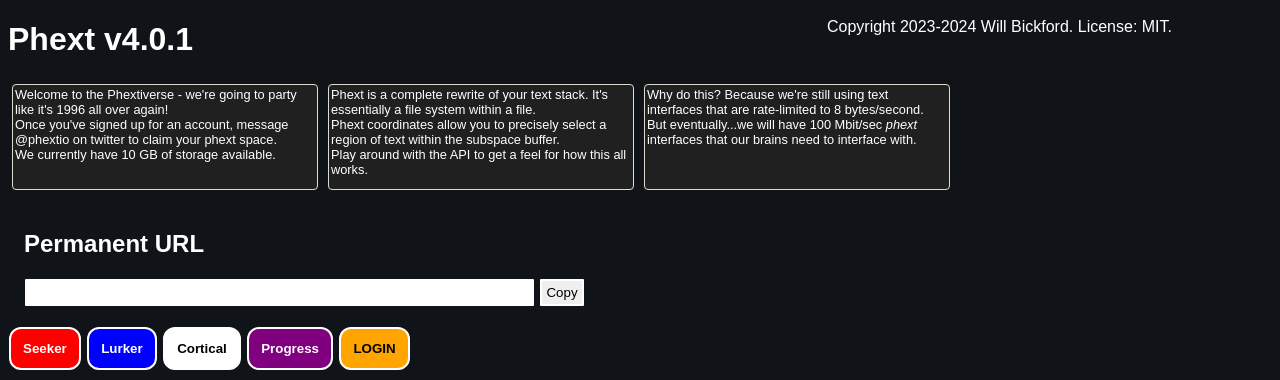
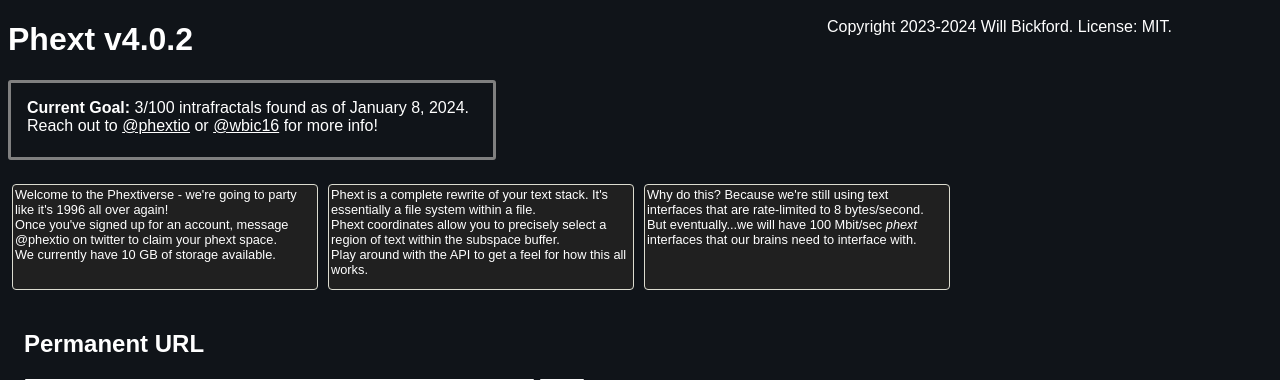
Before and after one commit to wbic16/phextio, a PHP site: page / in a window 1280 px wide. Shown: the top 380 px of the page. Run offline with PHP 8.4, Linux system fonts and the light colour scheme.

Commit message:
Added the Goal Tile

```diff
--- a/homepage.css
+++ b/homepage.css
@@ -157,3 +157,15 @@ th {
   top: 4px;
   right: 4px;
 }
+#goal {
+  border: 3px solid grey;
+  border-radius: 3px;
+  width: 450px;
+  height: 42px;
+  padding: 16px;
+  margin-bottom: 20px;
+}
+#goal a,
+#goal a:visited {
+  font-size: 1em;
+}
--- a/index.html
+++ b/index.html
@@ -3,7 +3,7 @@
 <head>
 <title>phext.io - open-source knowledge</title>
 <link rel="stylesheet" href="phext.css?rev=4" />
-<link rel="stylesheet" href="homepage.css?rev=4" />
+<link rel="stylesheet" href="homepage.css?rev=5" />
 
 <script type="text/javascript" src="qrcode.js"></script>
 <script type="text/javascript" src="phext.ts?rev=4.0.1"></script>
@@ -11,7 +11,15 @@
 <body onload="startup();">
 
 <div id="root">
-<h1>Phext v4.0.1</h1>
+<h1>Phext v4.0.2</h1>
+
+<div id="goal">
+<strong>Current Goal:</strong>
+3/100 intrafractals found as of January 8, 2024.
+<br />Reach out to <a href="https://twitter.com/phextio">@phextio</a> or
+<a href="https://twitter.com/wbic16">@wbic16</a> for more info!
+</div>
+
 <div class="node">
   Welcome to the Phextiverse - we're going to party like it's 1996 all over again!
   <br />Once you've signed up for an account, message @phextio on twitter to claim your phext space.
```
Also changed, not shown: phextio-logo.jpg (added).
